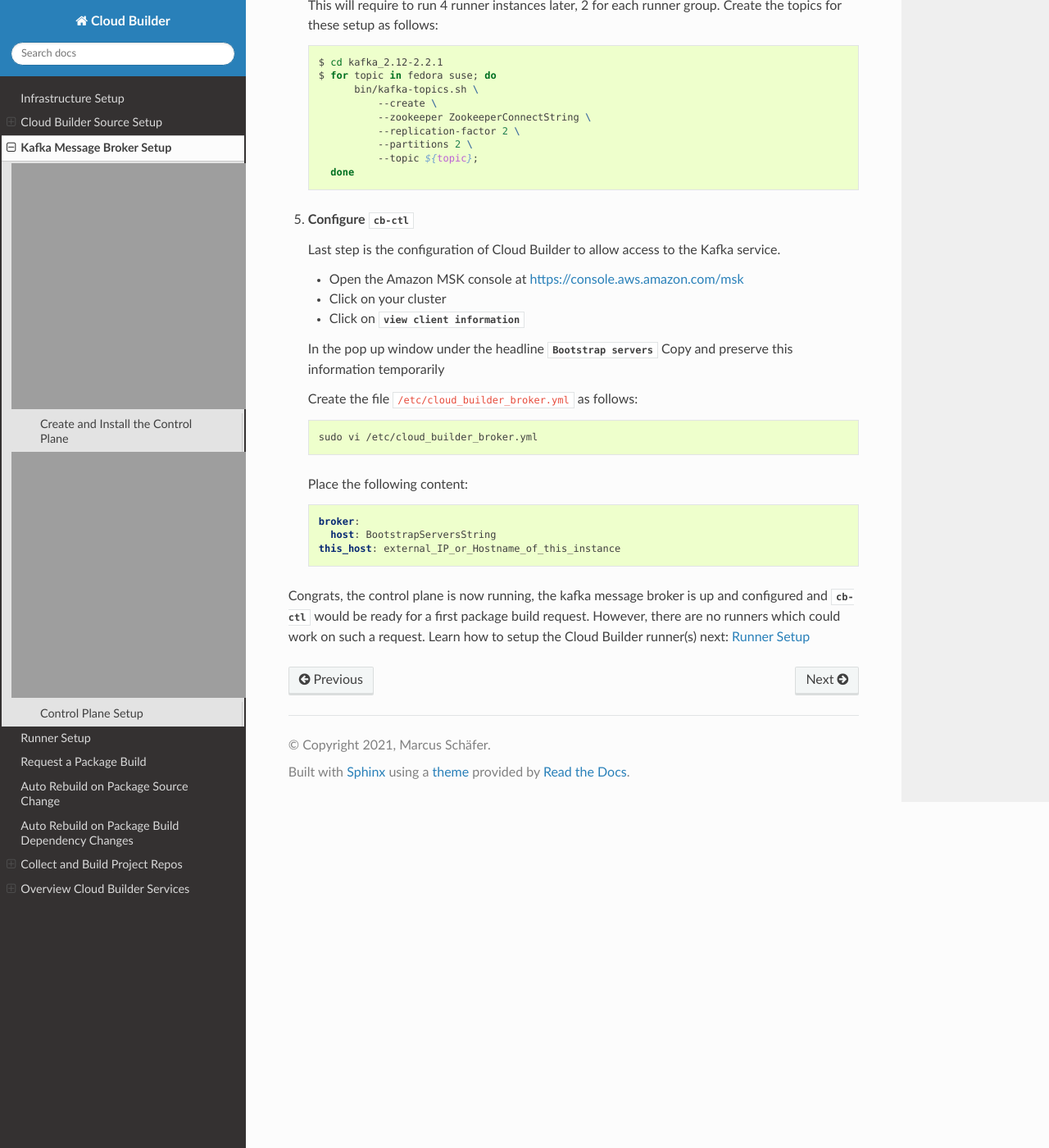
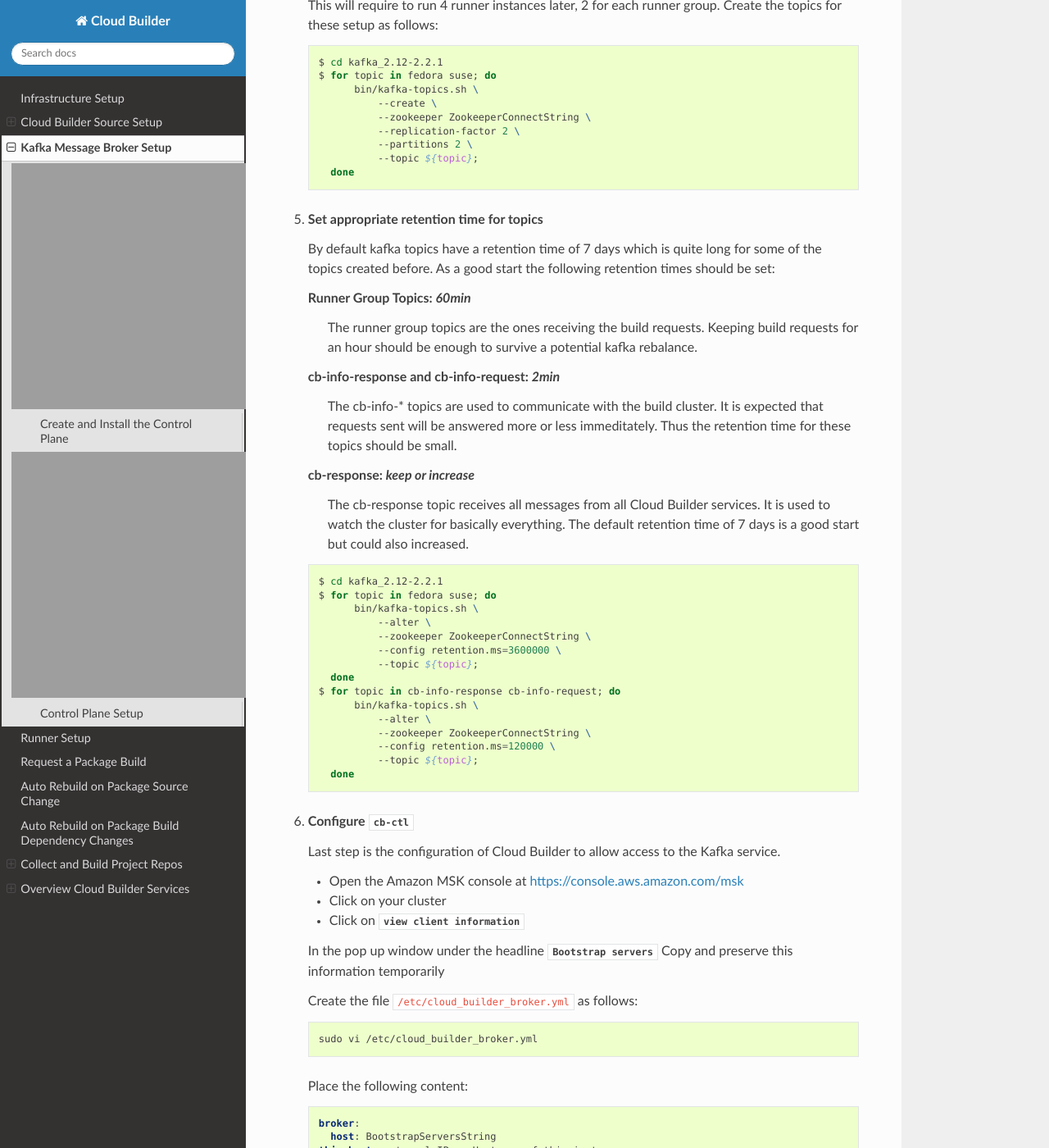
Before and after one commit to OSInside/cloud-builder, a Sphinx documentation site: the page built from doc/source/kafka_broker_setup.rst, in a window 1280 px wide and 1400 px high, scrolled down 3032 px. Shown: the whole window at 82% size. Built offline with Sphinx 7.4.7 and the Read the Docs theme 2.0.0, drawn with Linux system fonts in a browser that asks for light colours.

Commit message:
Update docs
Add some words about retention times

```diff
--- a/doc/source/kafka_broker_setup.rst
+++ b/doc/source/kafka_broker_setup.rst
@@ -178,7 +178,48 @@ Now that the control plane runs the following configurations are required:
                 --topic ${topic};
         done
 
-5. **Configure** `cb-ctl`
+5. **Set appropriate retention time for topics**
+
+   By default kafka topics have a retention time of 7 days which is
+   quite long for some of the topics created before. As a good
+   start the following retention times should be set:
+
+   Runner Group Topics: *60min*
+     The runner group topics are the ones receiving the build
+     requests. Keeping build requests for an hour should be enough
+     to survive a potential kafka rebalance.
+
+   cb-info-response and cb-info-request: *2min*
+     The cb-info-* topics are used to communicate with the build
+     cluster. It is expected that requests sent will be answered
+     more or less immeditately. Thus the retention time for these
+     topics should be small.
+
+   cb-response: *keep or increase*
+     The cb-response topic receives all messages from all {CB}
+     services. It is used to watch the cluster for basically
+     everything. The default retention time of 7 days is a good
+     start but could also increased.
+
+   .. code:: bash
+
+      $ cd kafka_2.12-2.2.1
+      $ for topic in fedora suse; do
+            bin/kafka-topics.sh \
+                --alter \
+                --zookeeper ZookeeperConnectString \
+                --config retention.ms=3600000 \
+                --topic ${topic};
+        done
+      $ for topic in cb-info-response cb-info-request; do
+            bin/kafka-topics.sh \
+                --alter \
+                --zookeeper ZookeeperConnectString \
+                --config retention.ms=120000 \
+                --topic ${topic};
+        done
+
+6. **Configure** `cb-ctl`
 
    Last step is the configuration of {CB} to allow access to the
    Kafka service.
```
